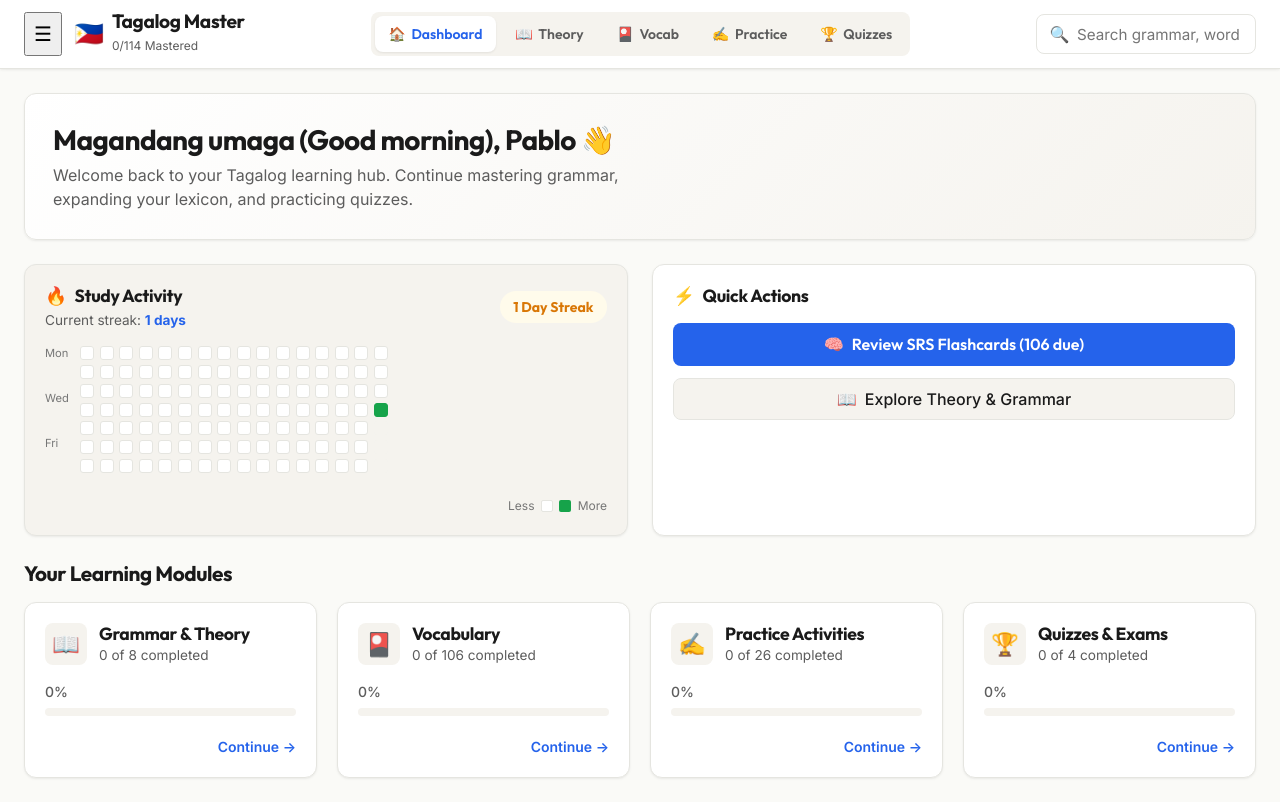
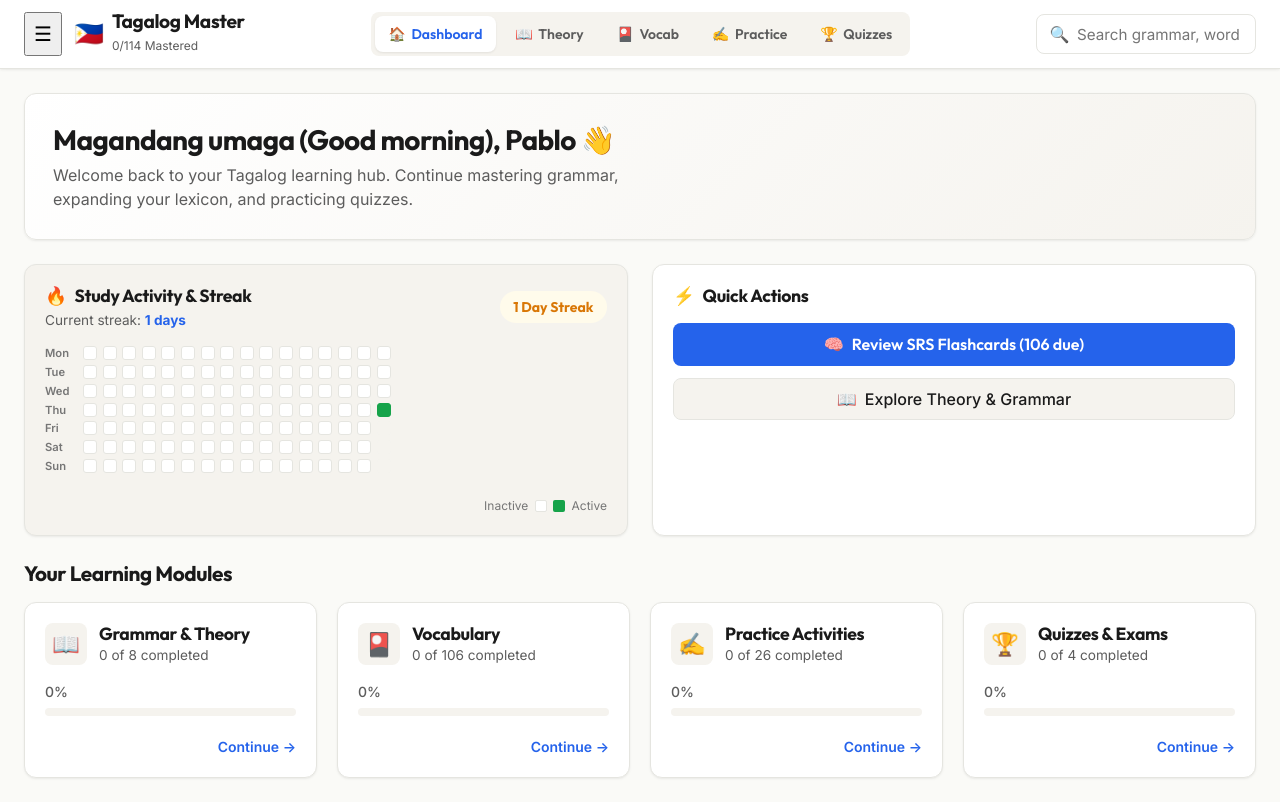
Before and after one commit to phmmyadmin/Tagalog-Learning, a React (Vite) app: page / in a window 1280 px wide. Built offline with nearby package versions, Linux system fonts and the light colour scheme.

Commit message:
fix(streak): fix local timezone date calculation and expand heatmap day labels (Mon..Sun) (#19)
Co-authored-by: Pablo Hernando Marrugat <pablo@MacBook-Air-de-Pablo.local>

```diff
--- a/src/components/StreakCalendar.jsx
+++ b/src/components/StreakCalendar.jsx
@@ -3,11 +3,11 @@ import { Card } from './ui/Card';
 import { getContributionMatrix } from '../utils/streakManager';
 
 /**
- * StreakCalendar Component - GitHub Contributions style heatmap matrix for study activity.
+ * StreakCalendar Component - GitHub Contributions style heatmap matrix with clear day & month labels.
  */
 export const StreakCalendar = ({ streakCount = 0 }) => {
   const weeks = getContributionMatrix(16);
-  const dayLabels = ['Mon', '', 'Wed', '', 'Fri', ''];
+  const dayLabels = ['Mon', 'Tue', 'Wed', 'Thu', 'Fri', 'Sat', 'Sun'];
 
   return (
     <Card variant="alt" style={{ padding: '1.25rem', display: 'flex', flexDirection: 'column', gap: '1rem' }}>
@@ -15,7 +15,7 @@ export const StreakCalendar = ({ streakCount = 0 }) => {
       <div style={{ display: 'flex', justifyContent: 'space-between', alignItems: 'center' }}>
         <div>
           <h3 style={{ fontSize: '1.1rem', color: 'var(--text-primary)', display: 'flex', alignItems: 'center', gap: '0.5rem', margin: 0 }}>
-            <span>🔥</span> Study Activity
+            <span>🔥</span> Study Activity & Streak
           </h3>
           <p style={{ fontSize: '0.85rem', color: 'var(--text-secondary)', margin: '0.2rem 0 0 0' }}>
             Current streak: <strong style={{ color: 'var(--accent-primary)' }}>{streakCount} days</strong>
@@ -40,9 +40,9 @@ export const StreakCalendar = ({ streakCount = 0 }) => {
       <div style={{ overflowX: 'auto', paddingBottom: '0.5rem' }}>
         <div style={{ display: 'flex', gap: '0.35rem', minWidth: 'max-content' }}>
           {/* Day of Week Labels Column */}
-          <div style={{ display: 'flex', flexDirection: 'column', gap: '0.3rem', paddingRight: '0.35rem', fontSize: '0.7rem', color: 'var(--text-muted)', justifyContent: 'space-between' }}>
-            {dayLabels.map((lbl, idx) => (
-              <span key={idx} style={{ height: '14px', lineHeight: '14px' }}>{lbl}</span>
+          <div style={{ display: 'flex', flexDirection: 'column', gap: '0.3rem', paddingRight: '0.5rem', fontSize: '0.7rem', color: 'var(--text-muted)', justifyContent: 'space-between' }}>
+            {dayLabels.map((lbl) => (
+              <span key={lbl} style={{ height: '14px', lineHeight: '14px', fontWeight: 600 }}>{lbl}</span>
             ))}
           </div>
 
@@ -56,6 +56,8 @@ export const StreakCalendar = ({ streakCount = 0 }) => {
                 if (day.isActive) {
                   bgColor = 'var(--accent-success)';
                   borderColor = 'var(--accent-success)';
+                } else if (day.isToday) {
+                  borderColor = 'var(--accent-primary)';
                 } else if (day.isFuture) {
                   bgColor = 'var(--bg-surface-alt)';
                   borderColor = 'transparent';
@@ -72,7 +74,7 @@ export const StreakCalendar = ({ streakCount = 0 }) => {
                       border: `1px solid ${borderColor}`,
                       transition: 'all var(--transition-fast)',
                     }}
-                    title={`${day.dateStr}: ${day.isActive ? 'Studied' : 'No activity'}`}
+                    title={`${day.dateStr}: ${day.isActive ? 'Active study session' : 'No activity'}`}
                   />
                 );
               })}
@@ -83,10 +85,10 @@ export const StreakCalendar = ({ streakCount = 0 }) => {
 
       {/* Legend Footer */}
       <div style={{ display: 'flex', alignItems: 'center', justifyContent: 'flex-end', gap: '0.4rem', fontSize: '0.75rem', color: 'var(--text-muted)' }}>
-        <span>Less</span>
+        <span>Inactive</span>
         <div style={{ width: '12px', height: '12px', borderRadius: '2px', backgroundColor: 'var(--bg-surface)', border: '1px solid var(--border-default)' }} />
         <div style={{ width: '12px', height: '12px', borderRadius: '2px', backgroundColor: 'var(--accent-success)' }} />
-        <span>More</span>
+        <span>Active</span>
       </div>
     </Card>
   );
--- a/src/utils/streakManager.js
+++ b/src/utils/streakManager.js
@@ -4,9 +4,11 @@
 
 const STORAGE_KEY = 'tagalog_study_dates_v1';
 
-const getTodayDateString = () => {
-  const today = new Date();
-  return today.toISOString().split('T')[0];
+export const getLocalDateString = (dateObj = new Date()) => {
+  const year = dateObj.getFullYear();
+  const month = String(dateObj.getMonth() + 1).padStart(2, '0');
+  const day = String(dateObj.getDate()).padStart(2, '0');
+  return `${year}-${month}-${day}`;
 };
 
 export const getStudyDates = () => {
@@ -19,7 +21,7 @@ export const getStudyDates = () => {
 };
 
 export const recordStudyActivity = () => {
-  const today = getTodayDateString();
+  const today = getLocalDateString();
   const dates = getStudyDates();
 
   if (!dates.includes(today)) {
@@ -34,32 +36,30 @@ export const recordStudyActivity = () => {
 };
 
 /**
- * Calculates current consecutive day streak.
+ * Calculates current consecutive day streak in local timezone.
  */
 export const calculateStreak = () => {
   const dates = getStudyDates();
   if (dates.length === 0) return 0;
 
-  const today = new Date();
-  today.setHours(0, 0, 0, 0);
-
   let streak = 0;
-  let checkDate = new Date(today);
+  const checkDate = new Date();
+  checkDate.setHours(0, 0, 0, 0);
 
   // Check if today was recorded
-  const todayStr = checkDate.toISOString().split('T')[0];
+  const todayStr = getLocalDateString(checkDate);
   if (!dates.includes(todayStr)) {
     // Check if yesterday was recorded
     checkDate.setDate(checkDate.getDate() - 1);
-    const yesterdayStr = checkDate.toISOString().split('T')[0];
+    const yesterdayStr = getLocalDateString(checkDate);
     if (!dates.includes(yesterdayStr)) {
       return 0; // Streak broken
     }
   }
 
-  // Count backwards
+  // Count consecutive days backwards
   while (true) {
-    const dateStr = checkDate.toISOString().split('T')[0];
+    const dateStr = getLocalDateString(checkDate);
     if (dates.includes(dateStr)) {
       streak += 1;
       checkDate.setDate(checkDate.getDate() - 1);
@@ -73,12 +73,12 @@ export const calculateStreak = () => {
 
 /**
  * Generates 16-week matrix for GitHub contribution heatmap view.
- * Returns array of week columns: [ { weekStart, days: [ { date, dateStr, isActive, dayOfWeek } ] } ]
  */
 export const getContributionMatrix = (numWeeks = 16) => {
   const dates = getStudyDates();
   const today = new Date();
   today.setHours(0, 0, 0, 0);
+  const todayStr = getLocalDateString(today);
 
   // Find Sunday ending current week
   const dayOfWeek = today.getDay(); // 0 = Sun, 1 = Mon...
@@ -97,13 +97,14 @@ export const getContributionMatrix = (numWeeks = 16) => {
   for (let w = 0; w < numWeeks; w++) {
     const weekDays = [];
     for (let d = 0; d < 7; d++) {
-      const dateStr = curr.toISOString().split('T')[0];
+      const dateStr = getLocalDateString(curr);
       const isActive = dates.includes(dateStr);
       weekDays.push({
         dateStr,
         dateNum: curr.getDate(),
         monthName: curr.toLocaleString('en-US', { month: 'short' }),
         isActive,
+        isToday: dateStr === todayStr,
         isFuture: curr > today,
       });
       curr.setDate(curr.getDate() + 1);
```
